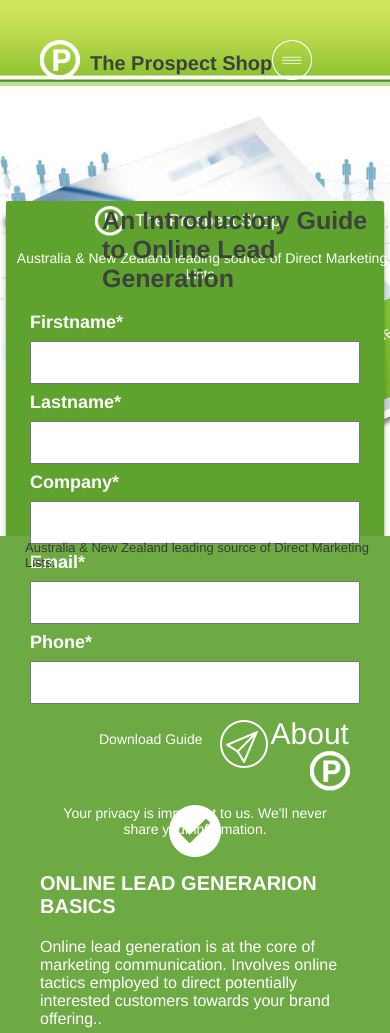
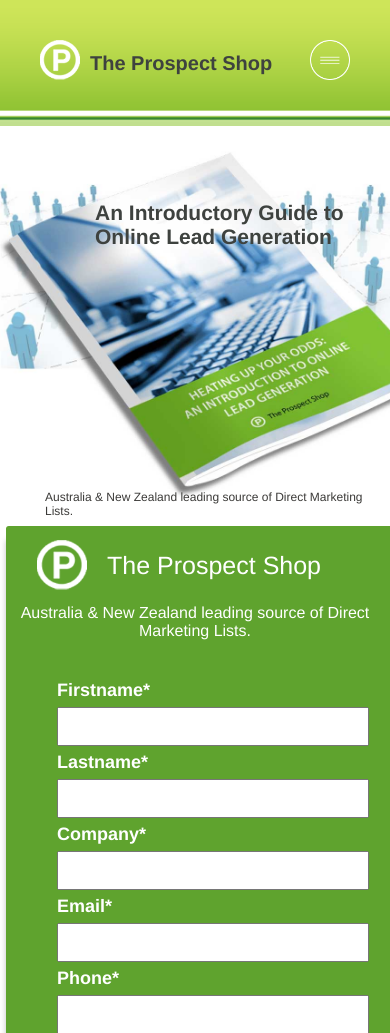
Before and after one commit to TanvirApon/Project-2, a plain HTML site: page home.html in a window 390 px wide. Shown: the top 1033 px of the page. Drawn offline with Linux system fonts and the light colour scheme.

Commit message:
Mobile Version some minor changes were made

```diff
--- a/style.css
+++ b/style.css
@@ -71,6 +71,7 @@ body {
 
     float: right;
     margin-bottom: 15px;
+    width: 560px;
 }
 
 .post-header .container .navbar .number{
@@ -148,18 +149,13 @@ body {
     position: absolute;
     background-image: url(images/container_bg.png);
     background-repeat: no-repeat;
-    top: 0px;
-    right: 127px;
+    top: 160px;
+    right: 140px;
     height: 880px;
     width: 467px;
     padding: 0px 50px;
-
 }
 
-.form-section .wrapper{
-
-
-}
 
 .form-section .prospect{
 
@@ -609,10 +605,6 @@ body {
 
 
 
-.post-header .prospect{
-    float: left;
-}
-
 .post-header .prospect .prospect-image{
 
     float: left;
@@ -678,58 +670,53 @@ body {
 /* header ends here */
 
 
-/* form section css starts from here */
+/* form section css starts from here  */
 .form-about{
 
-    background-image: url('images/body_bg.jpg');
+    background-image: url(images/body_bg.jpg);
     background-repeat: no-repeat;
-    height: 450px;
+    height: 400px;
     background-size: cover;
-
+    position: relative;
 }
 
 .form-about .header{
     position: absolute;
-    top: 164px;
-    left: 102px;
+    top: 40px;
+    left: 95px;
 }
-
 
 
 .form-about .header h5{
 
     color: #3e423f;
-      font-size: 25px;
-
+    font-size: 21px;
 }
 
 .form-about .last-info{
 
     position: absolute;
-    top: 540px;
-    left: 25px;
+    bottom: 8px;
+    left: 45px;
     color: #3b3a38;
-    font-size: 13px;
+    font-size: 12px;
 
 }
 
 .form-section{
     background-image: url(images/container_bg.png);
     background-repeat: no-repeat;
-    height: 772px;
-    background-size: contain;
+    background-size: cover;
+    padding: 4px 17px;
+
 
 }
 
-  .form-section .wrapper{
 
-    margin: -30px 0px;
-
-  }
 
 .form-section .prospect{
 
-     margin: 35px 90px;
+    margin: 10px 20px;
 
 }
 
@@ -739,32 +726,30 @@ body {
 
 
 .form-section .prospect .prospect-image img {
-    height: 30px;
-    width: 30px;
-    margin: 5px 5px;
+    height: 50px;
+    width: 50px;
+    margin-right:5px;
 }
 
 
 .form-section .prospect .prospect-header {
     float: left;
     color: White;
-    line-height: 40px;
-    font-size: 17px;
-    margin-left: 5px;
+    line-height: 50px;
+    font-size: 25px;
+    margin-left: 15px
 }
 
 
 .form-section .wrapper .info{
+
     color: #ffffff;
-    font-size: 14px;
-    margin-left: 14px;
+    font-size: 16px;
     text-align: center;
 }
 
-
-
 .form-section .wrapper form{
-    padding: 30px;
+    padding: 40px;
 }
 
 
@@ -778,41 +763,40 @@ body {
 
 .form-section .wrapper form input{
 
-    width: 100%;
-    padding: 12px 20px;
-    margin: 8px 0;
-
+    width: 312px;
+    padding: 10px 18px;
+    margin: 6px 0;
 }
 
 .form-section .wrapper .download{
 
   background-color: #3e423f;
-    height: 67px;
-    width: 204px;
-    margin: -25px 85px;
+  /* height: 80px; */
+  width: 300px;
+  margin: 0px 43px;
 }
-
 
 .form-section .wrapper .download .down-header{
     float: left;
     color: #ffffff;
-    padding: 14px;
-    font-size: 14px;
+    padding: 20px;
+    font-size: 30px;
+    width: 200px;
 }
 
 .form-section .wrapper .download .image{
     float: left;
-    padding: 3px;
+    padding: 20px;
 }
 
 
 .form-section .wrapper .privacy{
     color: #ffffff;
-    padding: 46px;
-    font-size: 14px;
+    padding: 23px 78px;
+    font-size: 16px;
     text-align: center;
+}
 /* form section ends here */
-}
 
 
 /* About Section Starts From Here */
```
Also changed, not shown: home.html (+4 -1 lines). Lines whose indentation alone changed are shown as unchanged.
